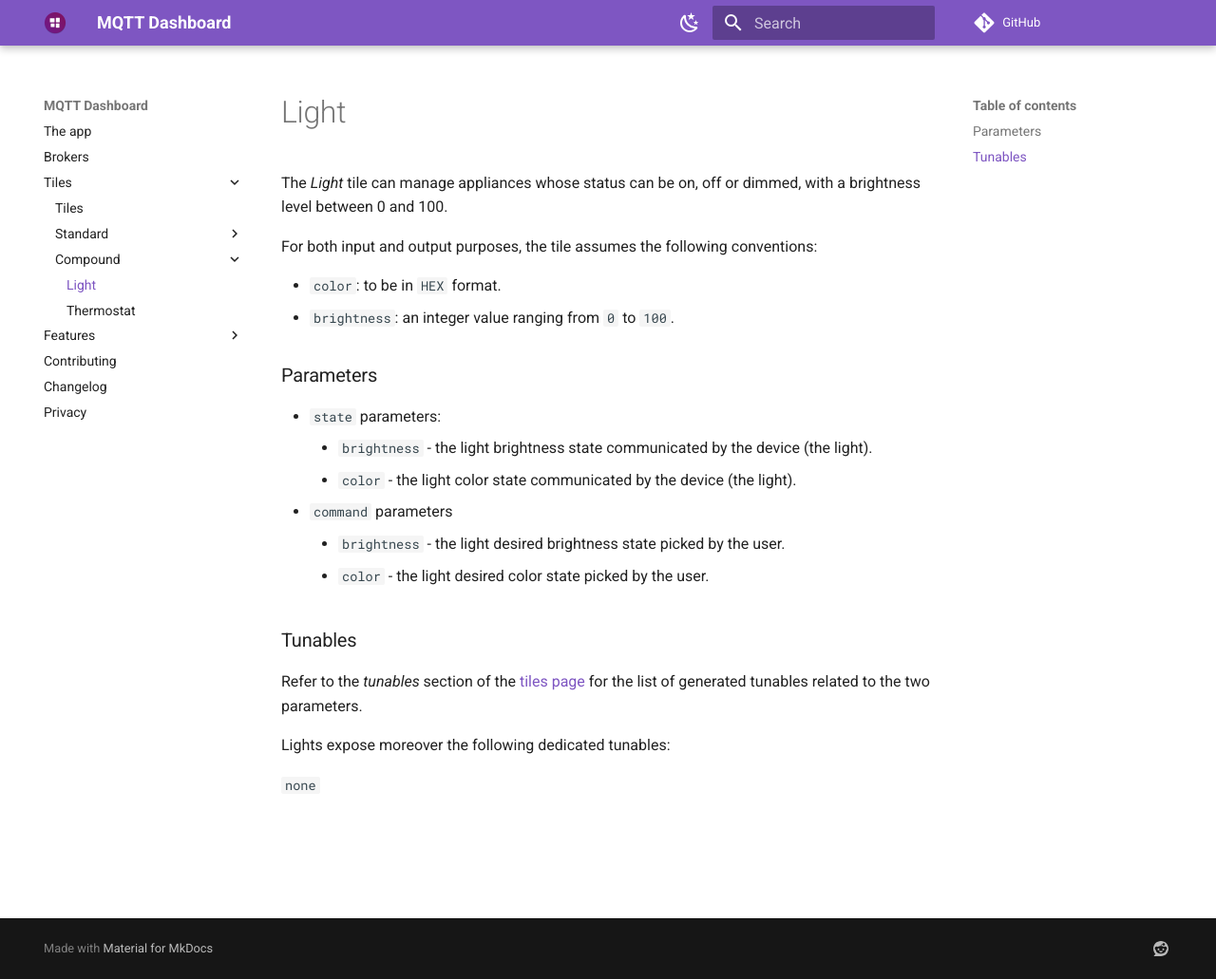
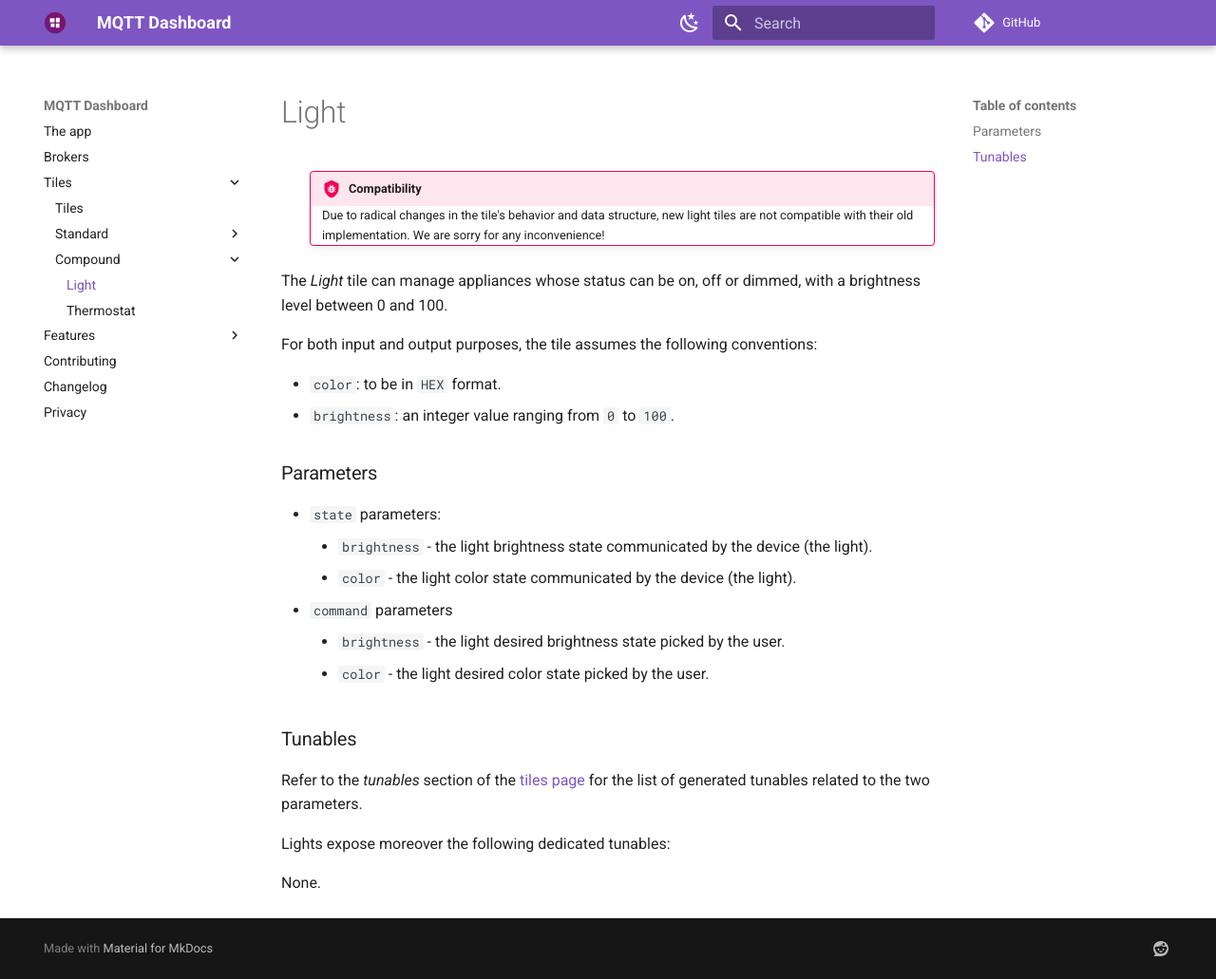
Before and after one commit to Vetru-Apps/mqtt-dashboard-documentation, an MkDocs documentation site: the page built from docs/tiles/light.md, in a window 1280 px wide and 1031 px high. Shown: the whole window at 95% size. Built offline with MkDocs 1.6.1 and Material for MkDocs 9.7.7, drawn with Linux system fonts in a browser that asks for light colours; comment, search, counter and statistics services are not loaded.

Commit message:
Minor changes

```diff
--- a/docs/tiles/light.md
+++ b/docs/tiles/light.md
@@ -1,4 +1,8 @@
 # Light
+
+:   !!! bug "Compatibility"
+        Due to radical changes in the tile's behavior and data structure, new light tiles are not compatible with their old implementation. We are sorry for any inconvenience!
+
 The *Light* tile can manage appliances whose status can be on, off or dimmed, with a brightness level between 0 and 100.
 
 For both input and output purposes, the tile assumes the following conventions:
@@ -19,4 +23,4 @@ Refer to the *tunables* section of the [tiles page](../tiles.md) for the list of
 
 Lights expose moreover the following dedicated tunables:
 
-`none`
+None.
```
Also changed, not shown: docs/tiles.md (+2 -1 lines).
